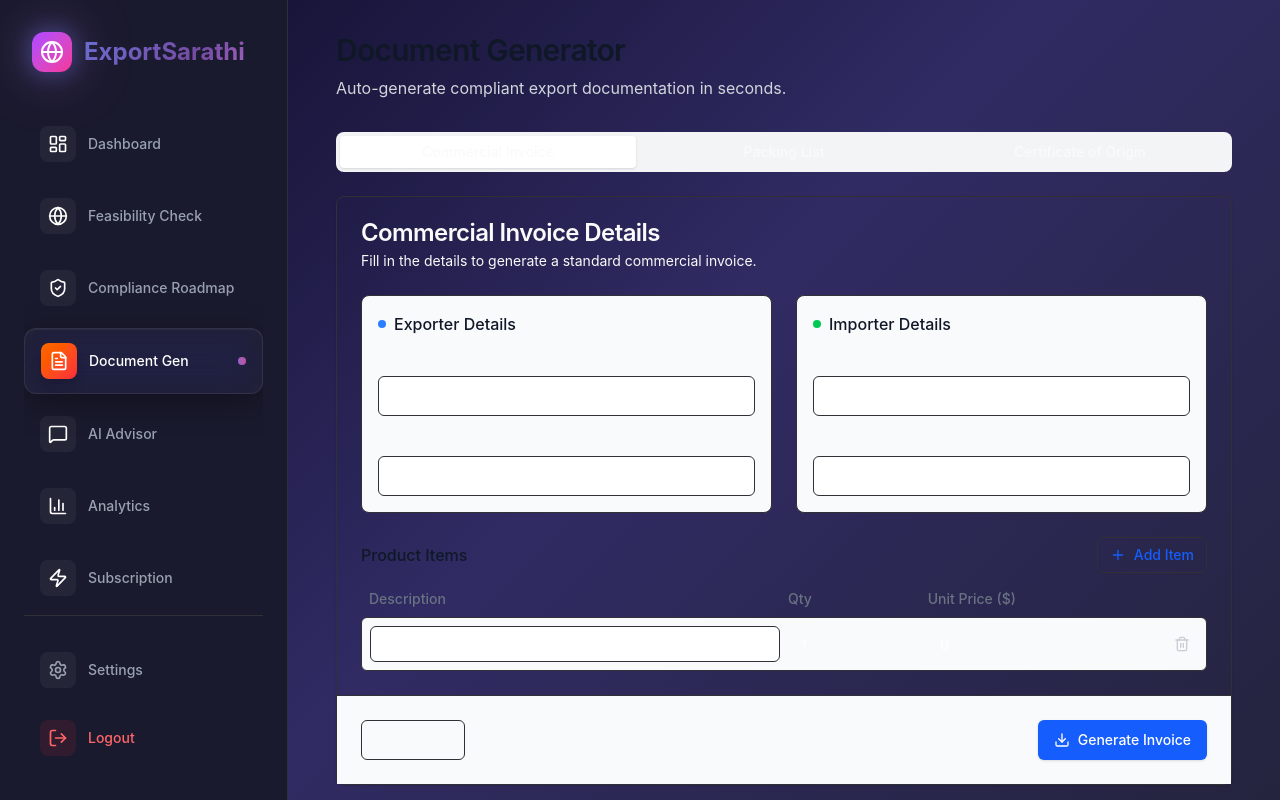
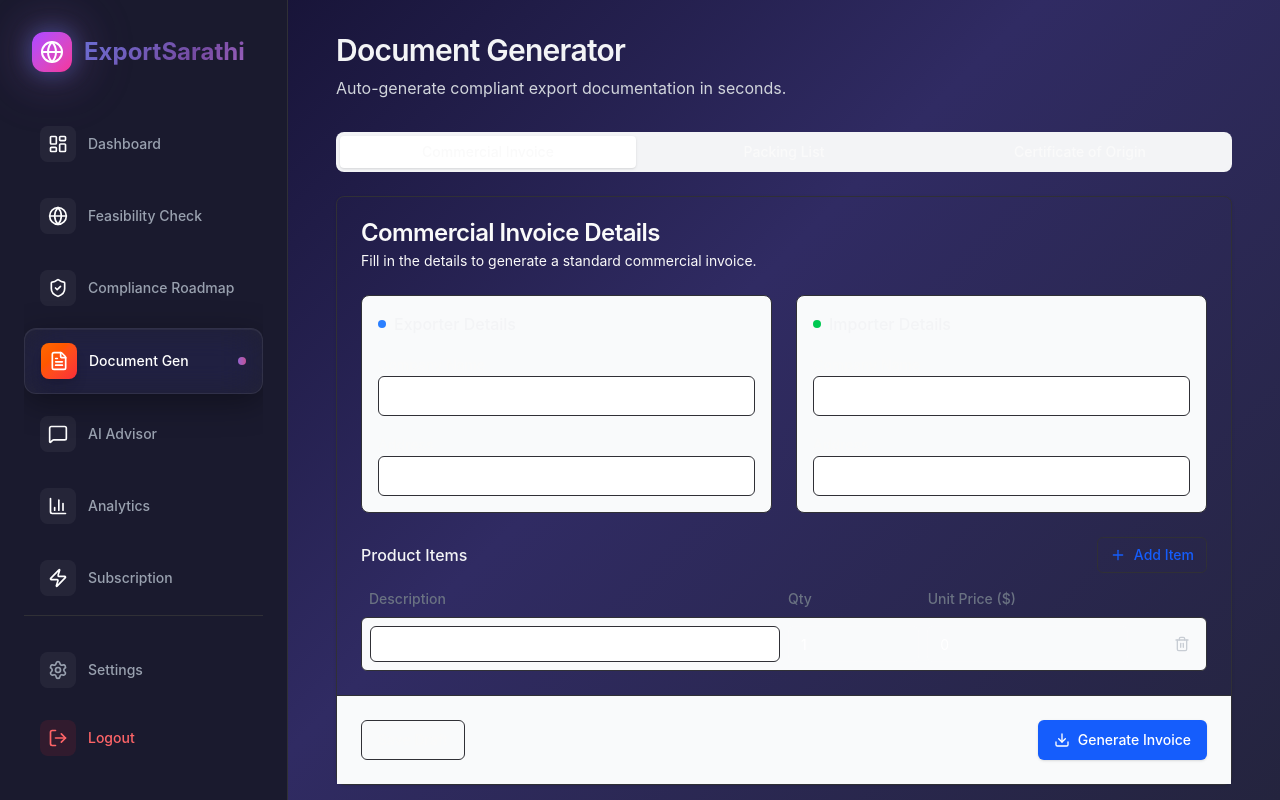
Before and after one commit to ajairaajvinayak/ExportSarathi, a Next.js app in the folder frontend/: page /dashboard/documents in a window 1280 px wide. Built offline with nearby package versions, Linux system fonts and the light colour scheme.

Commit message:
Fix all dark text colors - change to light gray for better visibility

```diff
--- a/frontend/app/dashboard/compliance/page.tsx
+++ b/frontend/app/dashboard/compliance/page.tsx
@@ -40,7 +40,7 @@
     return (
         <div className="max-w-5xl mx-auto space-y-8 pb-10">
             <div className="flex flex-col gap-2">
-                <h1 className="text-3xl font-semibold tracking-tight text-gray-900 dark:text-gray-100">Compliance Roadmap</h1>
+                <h1 className="text-3xl font-semibold tracking-tight text-gray-100">Compliance Roadmap</h1>
                 <p className="text-gray-300">
                     Step-by-step guide to becoming fully export compliant.
                 </p>
@@ -67,7 +67,7 @@
                                     </div>
                                     <div className="flex-1 pl-8">
                                         <div className="flex items-center justify-between mb-1">
-                                            <h3 className={`font-semibold text-lg ${step.status === "pending" ? "text-gray-400" : "text-gray-900 dark:text-gray-100"}`}>
+                                            <h3 className={`font-semibold text-lg ${step.status === "pending" ? "text-gray-400" : "text-gray-100"}`}>
                                                 {step.title}
                                             </h3>
                                             {step.status === "current" && (
@@ -108,7 +108,7 @@
                                     <Clock className="h-5 w-5" />
                                 </div>
                                 <div>
-                                    <p className="font-medium text-gray-900 dark:text-gray-100">4-6 Weeks</p>
+                                    <p className="font-medium text-gray-100">4-6 Weeks</p>
                                     <p className="text-sm text-gray-500">To full readiness</p>
                                 </div>
                             </div>
--- a/frontend/app/dashboard/documents/page.tsx
+++ b/frontend/app/dashboard/documents/page.tsx
@@ -33,7 +33,7 @@
     return (
         <div className="max-w-4xl mx-auto space-y-8 pb-10">
             <div className="flex flex-col gap-2">
-                <h1 className="text-3xl font-semibold tracking-tight text-gray-900 dark:text-gray-100">Document Generator</h1>
+                <h1 className="text-3xl font-semibold tracking-tight text-gray-100">Document Generator</h1>
                 <p className="text-gray-300">
                     Auto-generate compliant export documentation in seconds.
                 </p>
@@ -57,7 +57,7 @@
                         <CardContent className="space-y-6">
                             <div className="grid md:grid-cols-2 gap-6">
                                 <div className="space-y-4 p-4 bg-gray-50 dark:bg-gray-900/50 rounded-lg border border-gray-100 dark:border-gray-800">
-                                    <h3 className="font-medium text-gray-900 dark:text-gray-100 flex items-center gap-2">
+                                    <h3 className="font-medium text-gray-100 flex items-center gap-2">
                                         <div className="h-2 w-2 rounded-full bg-blue-500"></div>
                                         Exporter Details
                                     </h3>
@@ -71,7 +71,7 @@
                                     </div>
                                 </div>
                                 <div className="space-y-4 p-4 bg-gray-50 dark:bg-gray-900/50 rounded-lg border border-gray-100 dark:border-gray-800">
-                                    <h3 className="font-medium text-gray-900 dark:text-gray-100 flex items-center gap-2">
+                                    <h3 className="font-medium text-gray-100 flex items-center gap-2">
                                         <div className="h-2 w-2 rounded-full bg-green-500"></div>
                                         Importer Details
                                     </h3>
@@ -88,7 +88,7 @@
 
                             <div className="space-y-4">
                                 <div className="flex items-center justify-between">
-                                    <h3 className="font-medium text-gray-900 dark:text-gray-100">Product Items</h3>
+                                    <h3 className="font-medium text-gray-100">Product Items</h3>
                                     <Button variant="outline" size="sm" onClick={addItem} className="text-blue-600 border-blue-200 hover:bg-blue-50 hover:text-blue-700">
                                         <Plus className="h-4 w-4 mr-2" /> Add Item
                                     </Button>
--- a/frontend/app/dashboard/feasibility/page.tsx
+++ b/frontend/app/dashboard/feasibility/page.tsx
@@ -49,7 +49,7 @@
     return (
         <div className="max-w-5xl mx-auto space-y-8 pb-10">
             <div className="flex flex-col gap-2">
-                <h1 className="text-3xl font-semibold tracking-tight text-gray-900 dark:text-gray-100">Export Feasibility Analysis</h1>
+                <h1 className="text-3xl font-semibold tracking-tight text-gray-100">Export Feasibility Analysis</h1>
                 <p className="text-gray-300">
                     Evaluate your product's potential in international markets with AI-driven insights.
                 </p>
@@ -119,7 +119,7 @@
                                 </CardHeader>
                                 <CardContent>
                                     <div className="flex items-baseline gap-2">
-                                        <span className="text-5xl font-bold text-gray-900 dark:text-gray-100">{result.score}</span>
+                                        <span className="text-5xl font-bold text-gray-100">{result.score}</span>
                                         <span className="text-gray-400">/100</span>
                                     </div>
                                     <p className="mt-4 text-sm text-gray-600 dark:text-gray-300 leading-relaxed">
@@ -223,7 +223,7 @@
                             <div className="h-16 w-16 rounded-full bg-gray-50 dark:bg-gray-900 flex items-center justify-center mb-4">
                                 <TrendingUp className="h-8 w-8 text-gray-300" />
                             </div>
-                            <h3 className="font-medium text-lg text-gray-900 dark:text-gray-100">Ready to Analyze</h3>
+                            <h3 className="font-medium text-lg text-gray-100">Ready to Analyze</h3>
                             <p className="max-w-xs mx-auto mt-2">
                                 Fill in the product details to get a comprehensive export feasibility report.
                             </p>
```
